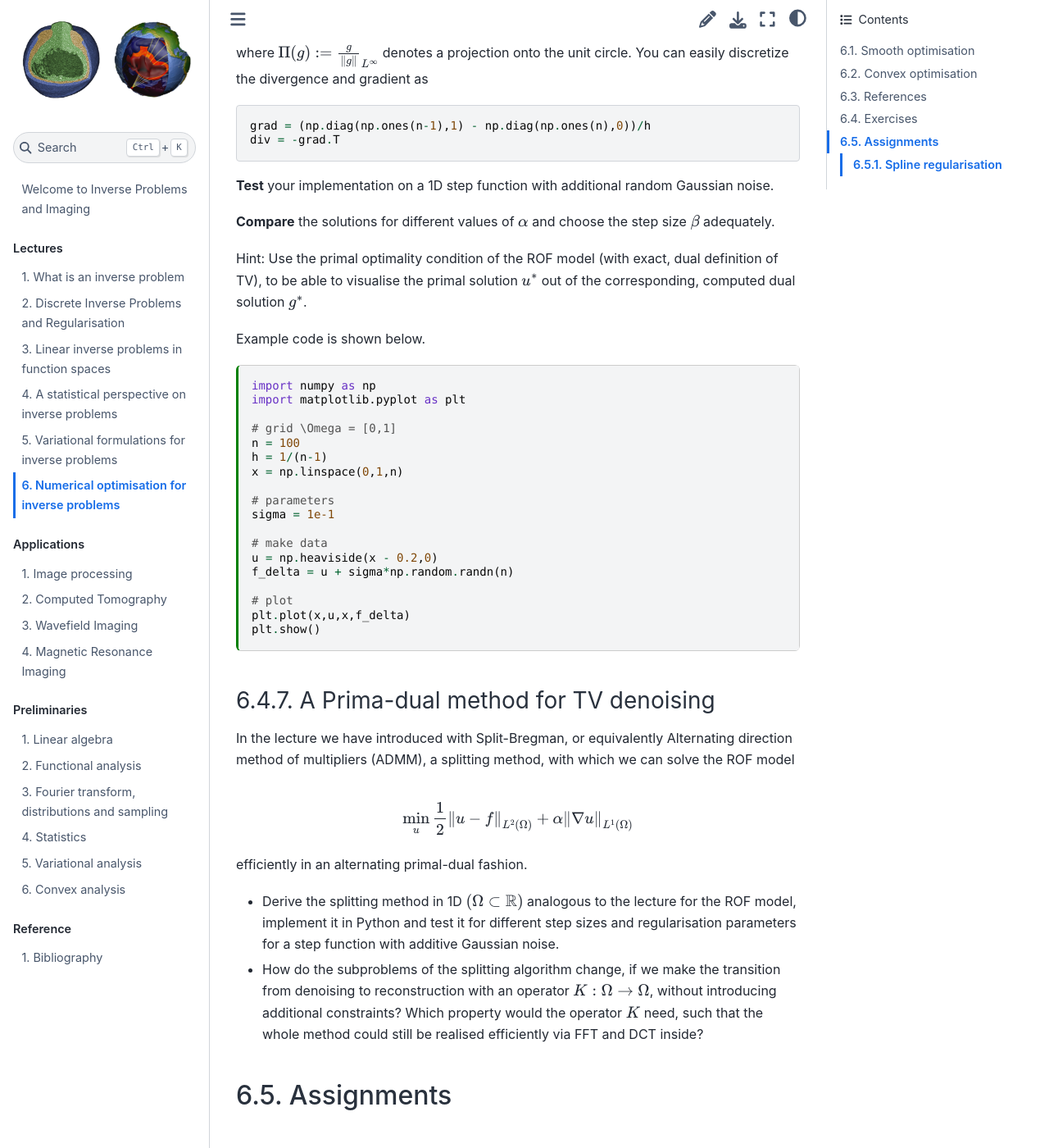
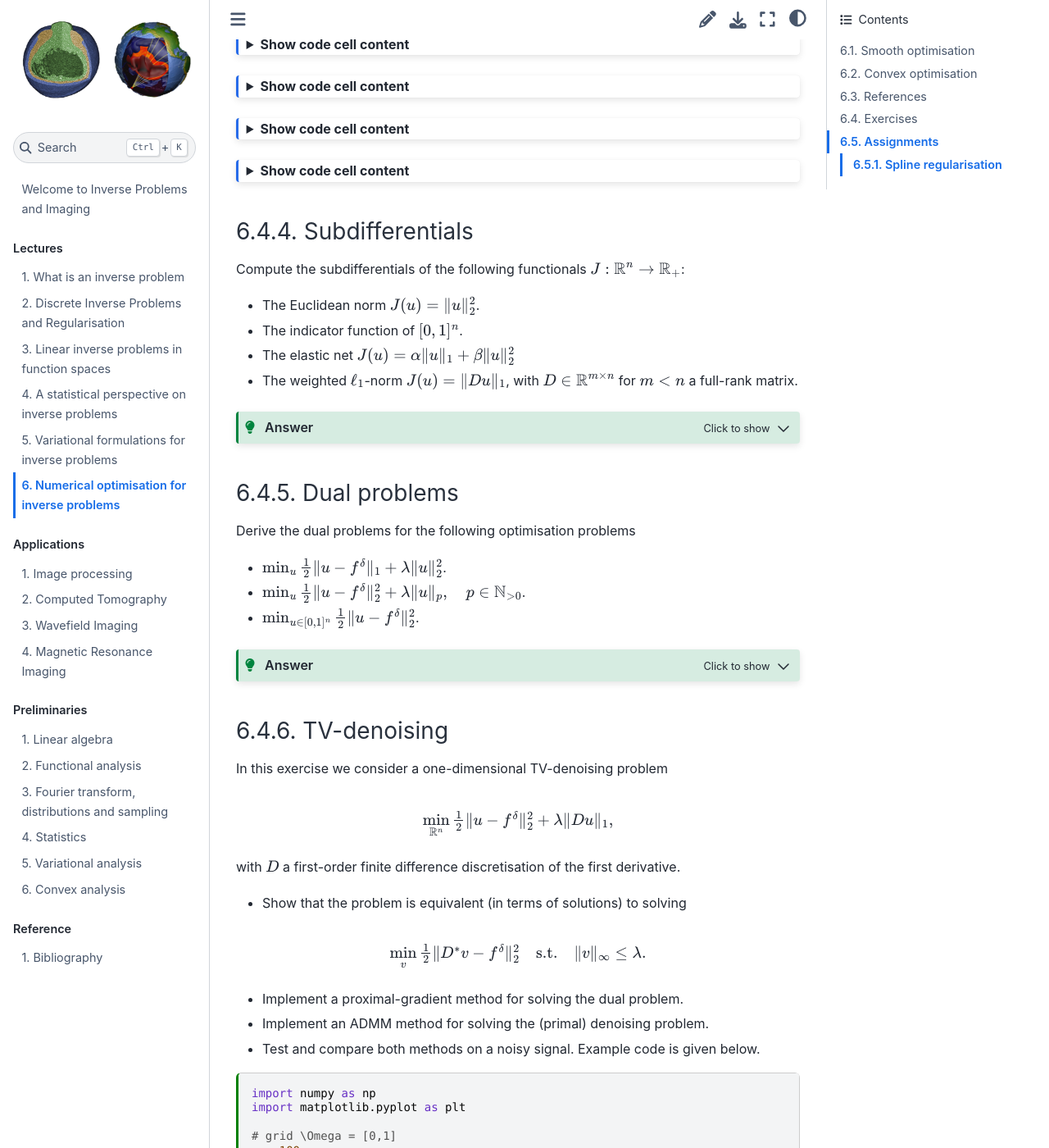
Before and after one commit to TristanvanLeeuwen/IP_and_Im_Lectures, a Jupyter Book: the page built from numerical_optimisation.md, in a window 1280 px wide and 1400 px high, scrolled down 17096 px. Shown: the whole window at 82% size. Built offline with Jupyter Book 1.0.4 settings and Sphinx 7.4.7 and the Sphinx Book theme 1.1.4, drawn with Linux system fonts in a browser that asks for light colours; cross-references to code outside the pages are shown as plain code; some of the changed text lies outside the part shown.

Commit message:
update ch6

`````diff
--- a/numerical_optimisation.md
+++ b/numerical_optimisation.md
@@ -57,7 +57,7 @@
 
 $$\min_{k\in \{0,1,\ldots, n-1\}} \|J'(u_k)\|_2^2 \leq \frac{J(u_0) - J_*}{C n},$$
 
-with $C = \lambda \left( 1 - \textstyle{\frac{\lambda L}{2}}\right)$ and $J_* = \min_u J(u)$. To guarantee $\min_{k\in \{0,1,\ldots, n-1\}} \|J'(u_k)\|_2 \leq \epsilon$ we thus need $\mathcal{O}(1/\sqrt{\epsilon})$ iterations.
+with $C = \lambda \left( 1 - \textstyle{\frac{\lambda L}{2}}\right)$ and $J_* = \min_u J(u)$. This implies that $\|J'(u_k)\|_2 \righatrrow 0$ as $k\rightarrow \infty$. To guarantee $\min_{k\in \{0,1,\ldots, n-1\}} \|J'(u_k)\|_2 \leq \epsilon$ we thus need $\mathcal{O}(1/\sqrt{\epsilon})$ iterations.
 
 ````
 
@@ -401,7 +401,7 @@
 
 $$\min_{k\in\{0,1,\ldots,n-1\}} f(u_k) - f(u_*) \leq \frac{\|u_0 - u_*\|_2^2 + L^2 \lambda^2 n^2}{2\lambda n}.$$
 
-we can guarantee that $\min_{k\in\{0,1,\ldots,n-1\}} f(u_k) - f(u_*) \leq \epsilon$ by picking stepsize $\lambda = \epsilon/L^2$ and doing $n = (\|u_0-u_*\|_2L/\epsilon)^2$ iterations. This seems comparable to the rate we derived for gradient descent previously. However, for smooth convex functions we derive a stronger result that gradient-descent requires only $\mathcal{O}(1/\epsilon)$ iterations. The proof is left as an exercise.
+we can guarantee that $\min_{k\in\{0,1,\ldots,n-1\}} f(u_k) - f(u_*) \leq \epsilon$ by picking stepsize $\lambda = \epsilon/L^2$ and doing $n = (\|u_0-u_*\|_2L/\epsilon)^2$ iterations. This seems comparable to the rate we derived for gradient descent previously. However, for *smooth* convex functions we derive a stronger result that gradient-descent requires only $\mathcal{O}(1/\epsilon)$ iterations. For smooth *strongly* convex functionals we can strengthen the result even further and show that we only need $\mathcal{O}(\log 1/\epsilon)$ iterations. The proofs are left as an exercise.
 ```
 
 ### Proximal gradient methods
@@ -429,11 +429,16 @@
 
 ---
 
+```{admonition} Definition: Proximal operator
+:class: important
 The operator $\left(I + \lambda \partial R\right)^{-1}$ is called the *proximal operator* of $\lambda R$, whose action on input $v$ is implicitly defined as solving
 
 $$\min_u \textstyle{\frac{1}{2}} \|u - v\|_2^2 + \lambda R(u).$$
 
-We usually denote this operator by $\text{prox}_{\lambda R}(v)$. With this, the proximal gradient method for solving {eq}`diff_inclusion` is then denoted as
+We usually denote this operator by $\text{prox}_{\lambda R}(v)$.
+```
+
+With this, the proximal gradient method for solving {eq}`diff_inclusion` is then denoted as
 
 ```{math}
 :label: proximal_gradient
@@ -443,7 +448,7 @@
 ```{admonition} Theorem: *Convergence of the proximal point iteration*
 :class: important
 
-Let $J = D + R$ be a functional with $D$ smooth and $R$ convex. Denote the Lipschitz constant of $D'$ by $L_D$. The iterates produced by {eq}`proximal_gradient` with a fixed stepsize $\lambda = 1/L_D$ converge to a stationary point, $u_*$.
+Let $J = D + R$ be a functional with $D$ smooth and $R$ convex. Denote the Lipschitz constant of $D'$ by $L_D$. The iterates produced by {eq}`proximal_gradient` with a fixed stepsize $\lambda = 1/L_D$ converge to a fixed point, $u_*$, of {eq}`proximal_gradient`.
 
 If, in addition, $D$ is convex the iterates converges sublinearly to a minimiser $u_*$:
 
@@ -478,6 +483,19 @@
 $$u_i = \begin{cases}v_i - \lambda & v_i > \lambda \\ 0 & |v_i|\leq \lambda \\ v_i + \lambda \\ v_i < -\lambda \end{cases}$$
 ```
 
+```{admonition} Example: *$\text{prox}_{\delta_{[a,b]^n}}$*
+
+The Proximal operator of the indicator function of $\delta_{[a,b]^n}$ solves
+
+$$\min_{[a,b]^n} \textstyle{\frac{1}{2}}\|u - v\|_2.$$
+
+The solution is given by
+
+$$u_i = \begin{cases} a & v_i < a \\ v_i & v_i \in [a,b] \\ b & v_i > b\end{cases}.$$
+
+Thus, $u$ is an orthogonal projection of $v$ on $[a,b]^n$.
+```
+
 ### Splitting methods
 
 The proximal point methods require that the proximal operator for $R$ can be evaluated efficiently. In many practical applications this is not the cases, however. Instead, we may have a regulariser of the form $R(Au)$ for some linear operator $A$. Even when $R(\cdot)$ admits an efficient proximal operator $R(A\cdot)$ will, in general, not. In this section we discuss a class of methods that allow us to shift the operator $A$ to the other part of the objective. As a model-problem we will consider solving
@@ -491,7 +509,7 @@
 \min_{u\in \mathbb{R}^n,v\in\mathbb{R}^m} D(u) + R(v), \quad \text{s.t.} \quad Au = v.
 ```
 
-The method of Lagrange multipliers defines the *Lagrangian*
+To solve such constrained optimization problems we employ the method of Lagrange multipliers which defines the *Lagrangian*
 
 $$\Lambda(u,v,\nu) = D(u) + R(v) + \langle \nu, Au - v\rangle,$$
 
@@ -532,7 +550,9 @@
 For convex problems, the primal and dual problems are equivalent, giving us freedom when designing algorithms.
 
 ```{admonition} Theorem: *Strong duality*
-...
+The primal {eq}`saddle_point` and dual {eq}`dual_saddle_point` are equivalent in the sense that
+
+$$ \min_{u,v} \max_{\nu} \Lambda(u,v,\nu) = \max_{\nu} \min_{u,v} \Lambda(u,v,\nu).$$
 ```
 
 ```{admonition} Proof
@@ -541,25 +561,30 @@
 see [these notes](https://sites.math.washington.edu/~burke/crs/516/notes/saddlepoints.pdf)
 ```
 
----
+```{admonition} Example: TV-denoising
 
-We can now proceed to solve {eq}`saddle_point` in a number of ways. We will discuss two routes.
+The TV-denoising problem can be expressed as
 
-```{admonition} *Alternating Direction of Multipliers (ADMM)*
-We augment the Lagrangian by adding a quadratic term:
+$$\min_{\mathbb{R}^n} \textstyle{\frac{1}{2}} \|u - f^\delta\|_2^2 + \lambda \|Du\|_1,$$
 
-$$\Lambda_{\rho}(u,v,\nu) = D(u) + R(v) + \langle\nu,Au - v\rangle + \rho \|Au - v\|_2^2.$$
+with $D \in \mathbb{R}^{m \times n}$ a discretisation of the first derivative. We can express the corresponding dual problem as
 
-We then find the solution by updating the variables in an alternating fashion
+$$\max_{\nu} \min_u \textstyle{\frac{1}{2}} \|u - f^\delta\|_2^2 + \langle \nu,Du\rangle + \min_v \lambda \|v\|_1 - \langle \nu, v\rangle.$$
 
-$$u_{k+1} = \text{arg}\min_{u} \Lambda_{\rho}(u,v_k,\nu_k),$$
-$$v_{k+1} = \text{arg}\min_{v} \Lambda_{\rho}(u_{k+1},v,\nu_k),$$
-$$\nu_{k+1} = \nu_k + \rho(Au_k - v_k).$$
+The first term is minimised by setting $u = f^\delta - D^*\nu$. The second term is a bit trickier. First, we note that $\lambda \|v\|_1 - \langle \nu, v\rangle$ is not bounded from below when $\|\nu\|_{\infty} > \lambda$. Furthermore, for $\|\nu\|_{\infty} \leq \lambda$ it attains a minimum for $v = 0$.
 
-Efficient implementations of this method rely on the proximal operators of $D$ and $R$.
+This leads to
+
+$$\max_{\nu} -\textstyle{\frac{1}{2}} \|D^*\nu\|_2^2 + \langle D^*\nu, f^\delta\rangle - \delta_{\|\cdot\|_\infty \leq \lambda}(\nu),$$
+
+which is a constrained quadratic program. Since the first part is smooth and the proximal operator for the constraint $\|\nu\|_{\infty} \leq \lambda$ is easy we can employ a proximal gradient method to solve the dual problem. Having solved it, we can retrieve the primary variable via the relation $u = f^\delta - D^*\nu$.
 ```
 
+The strategy illustrated in the previous approach is an example of a more general approach to solving problems of form {eq}`splitted`.
+
 ```{admonition} *Dual-based proximal gradient*
+:class: important
+
 We start from the dual problem {eq}`dual_saddle_point`:
 
 $$\max_{\nu} \left(\min_u D(u) + \langle Au,\nu\rangle\right) + \left(\min_v R(v) - \langle \nu, v\rangle\right).$$
@@ -573,19 +598,37 @@
 * We have a closed-form expression for the convex conjugates of $D$ and $R$;
 * $R^*$ has a proximal operator that is easily evaluated.
 
-For many simple functions, we do have such closed-form expressions of their convex conjugates. Moreover, to compute the proximal operator, we can use *Moreau's identity:* $\text{prox}_{J}(u) + \text{prox}_{J^*}(u) = u$.
+For many simple functions, we do have such closed-form expressions of their convex conjugates. Moreover, to compute the proximal operator, we can use *Moreau's identity:* $\text{prox}_{R}(u) + \text{prox}_{R^*}(u) = u$.
 ```
 
-```{admonition} Example: *Bound-constrained least-squares*
-Consider a denoising problem
+---
 
-$$\min_{u\in\mathbb{R}^n} \textstyle{\frac{1}{2}}\|u - f^\delta\|_2^2 + \delta_{[-1,1]^n}(Au).$$
+It may not always be feasible to formulate the dual problem explicitly as in the previous example. In such cases we would rather solve {eq}`dual_saddle_point` directly. A popular way of doing this is the *Alternating Direction of Multipliers Method*.
+
+```{admonition} *Alternating Direction of Multipliers Method (ADMM)*
+:class: important
+
+We augment the Lagrangian by adding a quadratic term:
+
+$$\Lambda_{\rho}(u,v,\nu) = D(u) + R(v) + \langle\nu,Au - v\rangle + \textstyle{\frac{\rho}{2}} \|Au - v\|_2^2.$$
+
+We then find the solution by updating the variables in an alternating fashion
+
+$$u_{k+1} = \text{arg}\min_{u} \Lambda_{\rho}(u,v_k,\nu_k),$$
+$$v_{k+1} = \text{arg}\min_{v} \Lambda_{\rho}(u_{k+1},v,\nu_k),$$
+$$\nu_{k+1} = \nu_k + \rho(Au_{k+1} - v_{k+1}).$$
+
+Efficient implementations of this method rely on the proximal operators of $D$ and $R$.
+```
+
+```{admonition} Example:*TV-denoising*
+Consider the TV-denoising problem from the previous example.
 
 The ADMM method find a solution via
 
-$$u_{k+1} = \left(I + \rho A^*A\right)^{-1}\left(f^\delta + A^*(\rho v_k - \nu_k)\right).$$
-$$v_{k+1} = ...$$
-$$\nu_{k+1}= ...$$
+$$u_{k+1} = \left(I + \rho D^*\!D\right)^{-1}\left(f^\delta + D^*(\rho v_k - \nu_k)\right).$$
+$$v_{k+1} = \text{prox}_{(\lambda/\rho)\|\cdot\|_1}\left(Du_{k+1} + \rho^{-1}\nu_k\right).$$
+$$\nu_{k+1}= \nu_k + \rho \left(Du_{k+1} - v_{k+1}\right).$$
 ```
 
 ---
@@ -836,60 +879,53 @@
 ax[1].semilogy(k,np.linalg.norm(x - xs,axis=1),k,(.99993)**k,'k--')
 ```
 
-### Convex conjugates
-
-Compute the convex conjugates of the following primal functionals $J : X \rightarrow \mathbb{R} \cup
-\{ \infty \}$, i.e. the dual functionals $J^*: X^*\rightarrow \mathbb{R} \cup \{ \infty \}$ of,
-* $J(u) = \left\| u \right\|_{L^2(\Omega)}$
-* $J(u) = \frac{\alpha}{2} \left\| u \right\|_{L^2(\Omega)}^2$
-* $J(u) = \left\| u \right\|_{L^1(\Omega)}$.
-
-__Hint__: Remark, that in the dual formulation, due to the supremum, there holds equality in the Hölder inequality.
-
-+++
-
 ### Subdifferentials
 
-Compute the subdifferentials $\partial f(x)$ of the following functions:
-* The Euclidean norm $f:\mathbb{R}^n \rightarrow \mathbb{R}, x \, \mapsto
-	\left\|x\right\|_{\ell^2}$
-* The characteristic function of the positive quadrant,
-	$\,f = \chi_K, \, \text{ with } \, K:=\left\{ x \in \mathbb{R}^n \,:\, x_j \geq 0, \text{ for all } \, 1 \leq j \leq n \right\}$.
+Compute the subdifferentials of the following functionals $J : \mathbb{R}^n \rightarrow \mathbb{R}_+$:
 
-https://en.wikipedia.org/wiki/Characteristic_function_(convex_analysis)
+* The Euclidean norm $J(u) = \|u\|_2^2$.
+* The indicator function of $[0,1]^n$.
+* The elastic net $J(u) = \alpha \|u\|_1 + \beta \|u\|_2^2$
+* The weighted $\ell_1$-norm $J(u) = \|Du\|_1$, with $D \in \mathbb{R}^{m\times n}$ for $m < n$ a full-rank matrix.
 
-### A dual method for TV denoising
+```{admonition} Answer
+:class: tip, dropdown
 
-__Proof__ that the Rudin-Osher-Fatemi (ROF) minimization for denoising with $L^2$ data fidelity and TV regularisation:
-
-$$\frac{1}{2}\|u - f\|_{L^2}^2 + \alpha \text{TV}(u)$$
-
-is equivalent (in the sense of the same local minima) to the following dual minimization problem
-
-$$J(g) := \frac{1}{2} \int_\Omega \left(\alpha \nabla \cdot  g - f\right)^2 \rightarrow \min_g$$
-
-under the constraint $\lVert g \rVert_{L^\infty} \leq 1$. This is a constrained quadratic optimisation problem. The constraint should be interpreted as $|g(x)|_{l^2}^2 \leq 1,\, \forall x \in \Omega$.
-
-__Write code__ which performs the explicit discretisation
-
-$$g_{k+\frac{1}{2}} = g_k + \beta \: \nabla \left(\alpha \nabla \cdot g_k -f\right)$$
-
-$$g_{k+1} = \Pi(g_{k+\frac{1}{2}})\qquad\qquad\quad$$
-
-where $\Pi(g) := \frac{g}{\lVert g \rVert}_{L^\infty}$ denotes a projection onto the unit circle. You can easily discretize the divergence and gradient as
-
-```python
-grad = (np.diag(np.ones(n-1),1) - np.diag(np.ones(n),0))/h
-div = -grad.T
+...
 ```
 
-__Test__ your implementation on a 1D step function with additional random Gaussian noise.
+### Dual problems
 
-__Compare__ the solutions for different values of $\alpha$ and choose the step size $\beta$ adequately.
+Derive the dual problems for the following optimisation problems
 
-Hint: Use the primal optimality condition of the ROF model (with exact, dual definition of TV), to be able to visualise the primal solution $u^*$ out of the corresponding, computed dual solution $g^*$.
+* $\min_u \textstyle{\frac{1}{2}}\|u - f^\delta\|_1 + \lambda \|u\|_2^2$.
+* $\min_u \textstyle{\frac{1}{2}}\|u - f^\delta\|_2^2 + \lambda \|u\|_p, \quad p \in \mathbb{N}_{>0}$.
+* $\min_{u \in [0,1]^n} \textstyle{\frac{1}{2}}\|u - f^\delta\|_2^2$.
 
-Example code is shown below.
+```{admonition} Answer
+:class: tip, dropdown
+
+...
+```
+
+### TV-denoising
+
+In this exercise we consider a one-dimensional TV-denoising problem
+
+$$\min_{\mathbb{R}^n} \textstyle{\frac{1}{2}} \|u - f^\delta\|_2^2 + \lambda \|Du\|_1,$$
+
+with $D$ a first-order finite difference discretisation of the first derivative.
+
+
+* Show that the problem is equivalent (in terms of solutions) to solving
+
+$$\min_v \textstyle{\frac{1}{2}}\|D^*v - f^\delta\|_2^2 \quad \text{s.t.} \quad \|v\|_{\infty} \leq \lambda.$$
+
+* Implement a proximal-gradient method for solving the dual problem.
+
+* Implement an ADMM method for solving the (primal) denoising problem.
+
+* Test and compare both methods on a noisy signal. Example code is given below.
 
 ```{code-cell} ipython3
 import numpy as np
@@ -907,22 +943,13 @@
 u = np.heaviside(x - 0.2,0)
 f_delta = u + sigma*np.random.randn(n)
 
+# FD differentiation matrix
+D = (np.diag(np.ones(n-1),1) - np.diag(np.ones(n),0))/h.
+
 # plot
 plt.plot(x,u,x,f_delta)
 plt.show()
 ```
-
-### A Prima-dual method for TV denoising
-
-In the lecture we have introduced with Split-Bregman, or equivalently Alternating direction method of multipliers (ADMM), a splitting method, with which we can solve the ROF model
-
-$$ \min_u \frac{1}{2} \left\| u-f \right\|_{L^2(\Omega)} + \alpha \left\| \nabla u \right\|_{L^1(\Omega)}$$
-
-efficiently in an alternating primal-dual fashion.
-
-* Derive the splitting method in 1D $(\Omega \subset \mathbb{R})$ analogous to the lecture for the ROF model, implement it in Python and test it for different step sizes and regularisation parameters for a step function with additive Gaussian noise.
-
-* How do the subproblems of the splitting algorithm change, if we make the transition from denoising to reconstruction with an operator $K:\Omega \rightarrow \Omega$, without introducing additional constraints? Which property would the operator $K$ need, such that the whole method could still be realised efficiently via FFT and DCT inside?
 
 ## Assignments
 
`````
Also changed, not shown: other parts of numerical_optimisation.md (+7 -7 lines).
